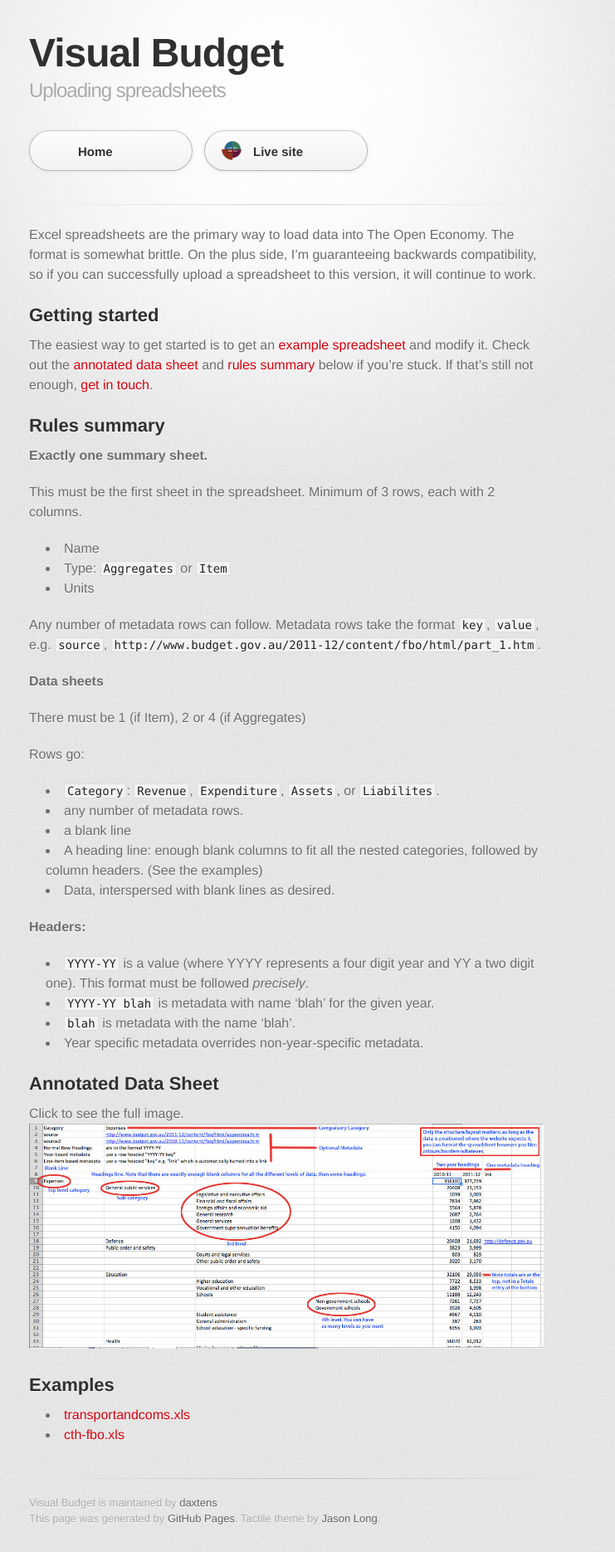
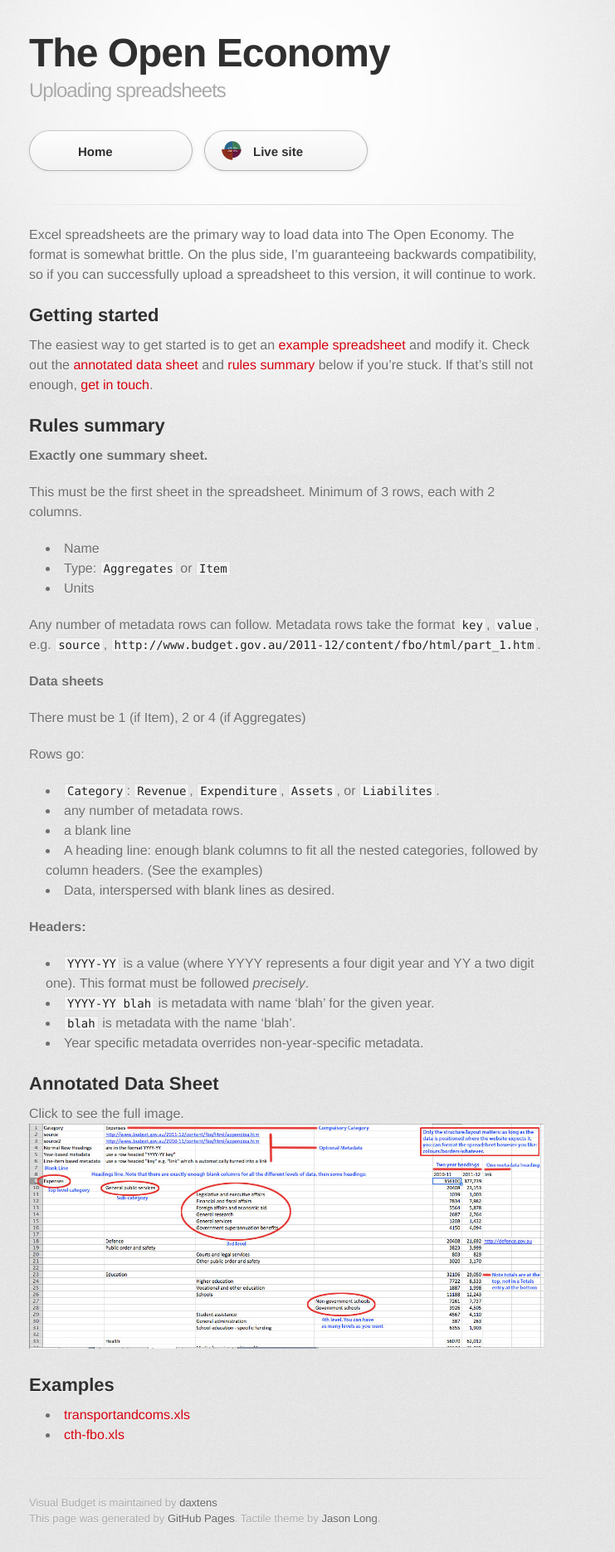
Before and after one commit to daxtens/finvis, a Jekyll site: the page built from spreadsheet.md, in a window 1280 px wide. Shown: the whole page at 83% size, without its empty margins (295-1036 px from the left). Built offline with Jekyll 4.4.1, drawn with Linux system fonts in a browser that asks for light colours; some web fonts are replaced.

Commit message:
more fixes VB->TOE

```diff
--- a/_layouts/post.html
+++ b/_layouts/post.html
@@ -10,7 +10,7 @@
     <!--[if lt IE 9]>
     <script src="//html5shiv.googlecode.com/svn/trunk/html5.js"></script>
     <![endif]-->
-    <title>Visual Budget: {{ page.title }}</title>
+    <title>The Open Economy: {{ page.title }}</title>
   </head>
 
   <body>
@@ -18,7 +18,7 @@
       <div class="inner">
 
         <header>
-          <h1>Visual Budget</h1>
+          <h1>The Open Economy</h1>
           <h2>{{ page.title }}</h2>
         </header>
 
```
